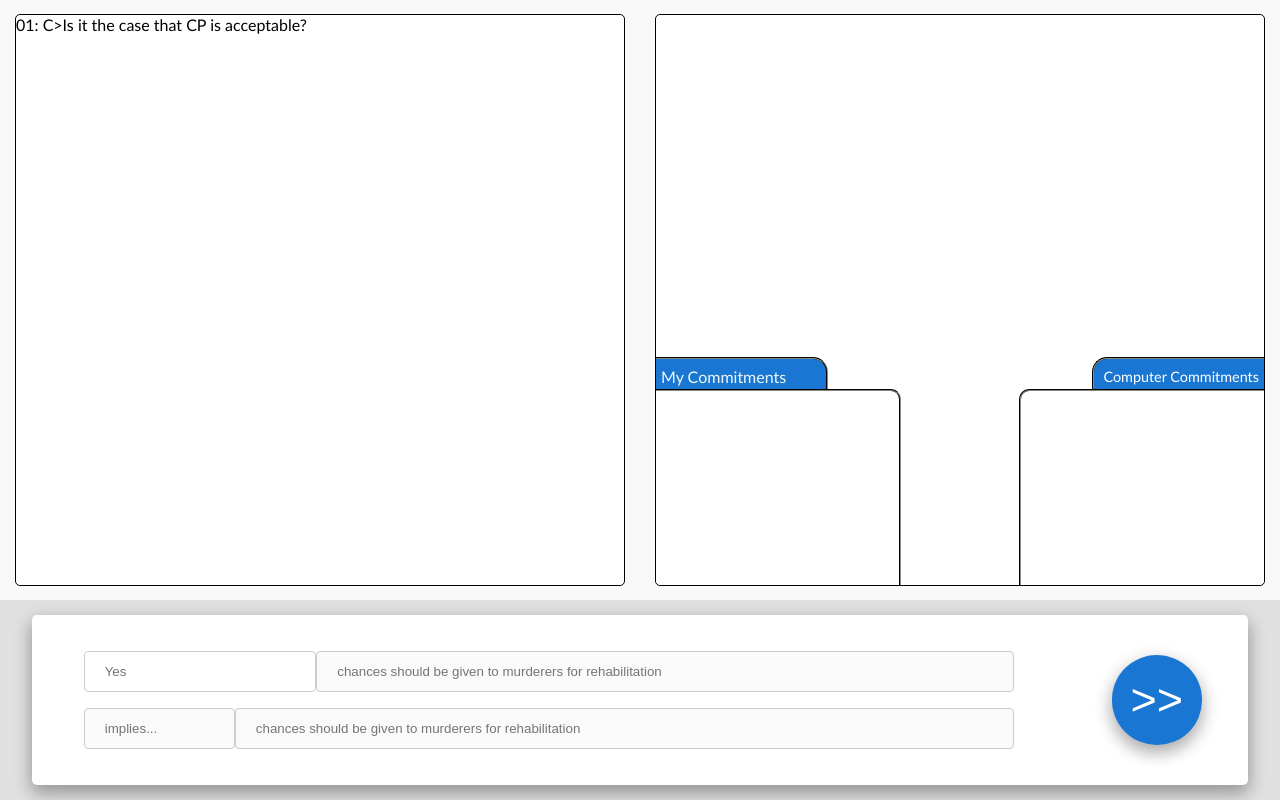
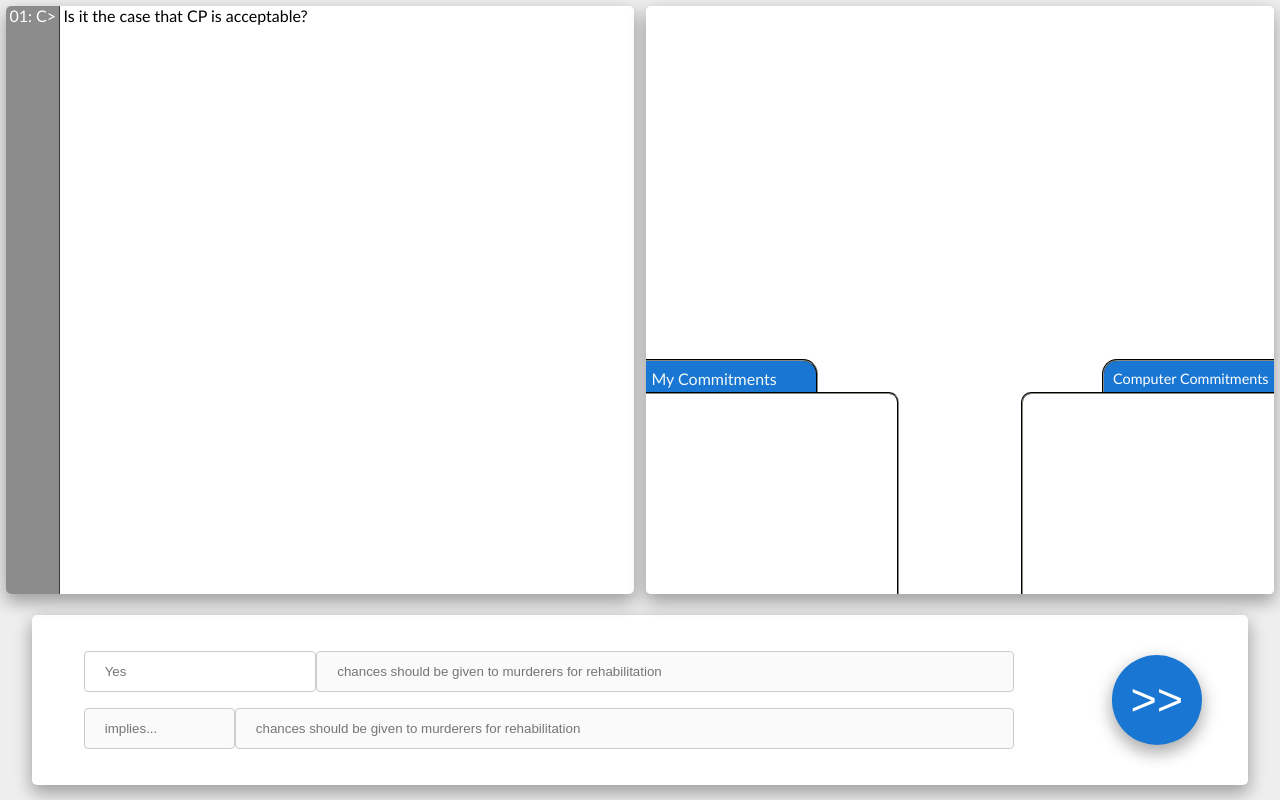
Before and after one commit to dji501/HumanComputerDebate, a React app: page / in a window 1280 px wide. Built offline with nearby package versions, Linux system fonts and the light colour scheme.

Commit message:
Further improvements to ui #24 #25

```diff
--- a/src/scripts/debatingSystemInterface.js
+++ b/src/scripts/debatingSystemInterface.js
@@ -242,9 +242,7 @@ export class DebatingSystemInterface extends React.Component{
                         </div>
                         <div className="userinput__buttonsection">
                             <div className="userinput__inputbutton">
-                                <InputButton className={!this.inputIsValid() ? "userinput__button__disabled" : ""} disabled={!this.inputIsValid()} onClick={() => { this._dialogueManager.actionPerformed();
-                                                                                              this.clearAllFields();
-                                                                                            }}/>
+                                <InputButton className={!this.inputIsValid() ? "userinput__button__disabled" : ""} disabled={!this.inputIsValid()} onClick={() => { this._dialogueManager.actionPerformed(); this.clearAllFields();}}/>
                             </div>
                         </div>
                     </div>
@@ -338,19 +336,23 @@ function InputButton(props) {
 function DialogueHistory(props) {
     let dialogue;
     if (props.dialogueHistory !== null && props.dialogueHistory !== undefined) {
-        dialogue = props.dialogueHistory.map((move) => <li className="debatehistory__listitem">{move}</li>);
+        dialogue = props.dialogueHistory.map((move) => {
+            return (
+                <div className="debatehistorydialogue__logitem">
+                    <div className="debatehistorydialogue__logitemturn">
+                        <li className="debatehistory__listitem">{move.split(">")[0]+ ">"}</li>
+                    </div>
+                    <div className="debatehistorydialogue__logitemcontent">
+                        <li className="debatehistory__listitem">{move.split(">")[1]}</li>
+                    </div>
+                </div>
+            );
+        });
     }
     return (
-        <div id="debate-history">
-            <ul className="debatehistory__list">{dialogue}</ul>
+        <div id="debate-history" className="debatehistorydialogue__log">
+            <ul className="debatehistorydialogue__list">{dialogue}</ul>
+            <div className="debatehistorydialogue__turncolumnholder"/>
         </div>
     );
 }
-
-function ImplyCheckbox(props) {
-    return (
-            <div id="imply-checkbox" cla>
-                <input id="impliescheckbox-input" type="checkbox" name="implies" onClick={props.onClick}/>
-            </div>
-    );
-}
--- a/src/styles/humcomdeb.css
+++ b/src/styles/humcomdeb.css
@@ -28,43 +28,83 @@ input[type=text], select {
         height: inherit;
         width: 50%;
         display: inline-flex;
-        background-color: #f9f9f9;
+        background-color: #eeeeee;
     }
 
         .debatehistorydialogue__boundary {
-            height: 95%;
-            width: 95%;
+            height: 98%;
+            width: 98%;
             margin: auto auto;
             background-color: #ffffff;
-            border-width: 1px;
-            border-style: solid;
-            border-color: #000000;
+            position: relative;
             overflow: scroll;
             overflow-x: hidden;
             border-radius: 5px;
+            box-shadow: 0 8px 16px 0 rgba(0,0,0,0.2), 0 6px 20px 0 rgba(0,0,0,0.19);
         }
 
-            .debatehistory__list {
+        .debatehistorydialogue__log {
+            height: 100%;
+            width: 100%;
+            display: flex;
+            flex-direction: column;
+        }
+
+            .debatehistorydialogue__list {
                 list-style-type: none;
+                display: inline-grid;
+            }
+
+                .debatehistorydialogue__logitem {
+                    height: 100%;
+                    display: flex;
+                }
+
+                    .debatehistorydialogue__logitemturn {
+                        min-width: 50px;
+                        padding-left: 3px;
+
+                        background: #8c8c8c;
+                        color: #ffffff;
+                        border-right: #3a3a3a;
+                        border-right-style: solid;
+                        border-right-width: thin;
+                    }
+
+                    .debatehistorydialogue__logitemcontent {
+                        flex: 1 100%;
+                        padding-left: 3px;
+                    }
+
+
+            .debatehistorydialogue__turncolumnholder {
+                flex: 1 0%;
+
+                width: 50px;
+                padding-left: 3px;
+
+                background: #8c8c8c;
+                color: #ffffff;
+                border-right: #3a3a3a;
+                border-right-style: solid;
+                border-right-width: thin;
             }
 
     .debatehistorytree {
         height: inherit;
         width: 50%;
         display: inline-flex;
-        background-color: #f9f9f9;
+        background-color: #eeeeee;
     }
 
         .debatehistorytree__boundary {
-            height: 95%;
-            width: 95%;
+            height: 98%;
+            width: 98%;
             margin: auto auto;
             background-color: #ffffff;
-            border-width: 1px;
-            border-style: solid;
-            border-color: #000000;
             position: relative;
             border-radius: 5px;
+            box-shadow: 0 8px 16px 0 rgba(0,0,0,0.2), 0 6px 20px 0 rgba(0,0,0,0.19);
         }
 
             .debatehistorytree__store {
@@ -130,7 +170,7 @@ input[type=text], select {
                 .debatehistorytree__studentcs__tab {
                     border-left: unset;
                     left: 0;
-                    border-radius: 0px 15px 5px 0px;
+                    border-radius: 0px 15px 0px 4px;
                 }
 
                 .debatehistorytree__studentcs__tabtext {
@@ -157,7 +197,7 @@ input[type=text], select {
                 .debatehistorytree__computercs__tab {
                     border-right: unset;
                     right: 0;
-                    border-radius: 15px 0px 0px 5px;
+                    border-radius: 15px 0px 4px 0px;
                 }
 
                 .debatehistorytree__computercs__tabtext {
@@ -204,7 +244,7 @@ input[type=text], select {
 
 
 .userinput {
-    background-color: #e0e0e0;
+    background-color: #eeeeee;
     height: 25vh;
     width: 100vw;
     display: inline-flex;
```
